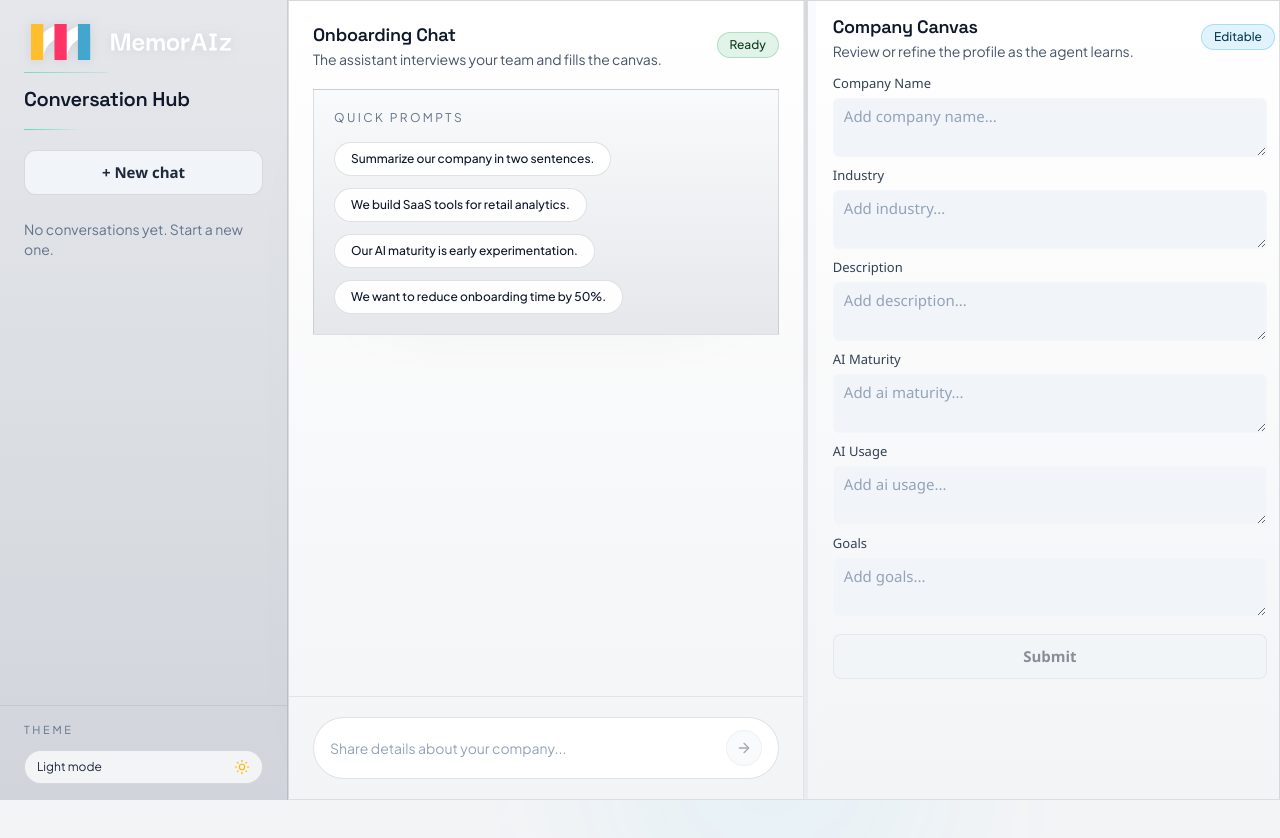
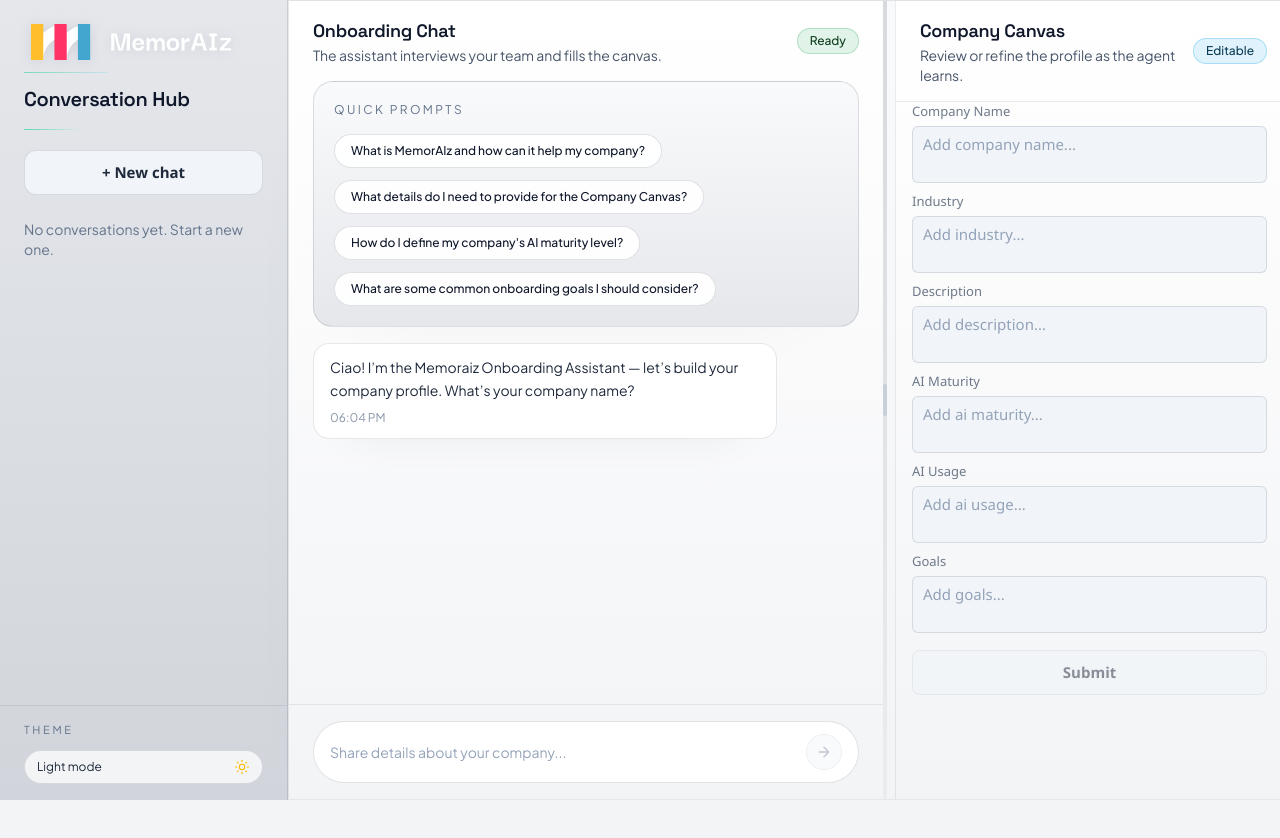
Before and after one commit to syed-waleed-ahmed/memoraiz-onboarding, a Next.js app: page / in a window 1280 px wide. Shown: the top 838 px of the page. After the commit the page ends 800 px from the top, so only its background shows below. Built offline with nearby package versions, Linux system fonts and the light colour scheme.

Commit message:
feat: Implement application structure, core UI components, and updated comprehensive documentation.

```diff
--- a/app/components/ChatClient.tsx
+++ b/app/components/ChatClient.tsx
@@ -15,6 +15,7 @@
   setCachedConversation,
 } from "@/lib/ui/conversationCache";
 import confetti from "canvas-confetti";
+
 
 type ChatRole = "assistant" | "user" | "system" | "tool";
 
@@ -54,14 +55,14 @@
 };
 
 const PROMPT_CHIPS = [
-  "Summarize our company in two sentences.",
-  "We build SaaS tools for retail analytics.",
-  "Our AI maturity is early experimentation.",
-  "We want to reduce onboarding time by 50%.",
+  "What is MemorAIz and how can it help my company?",
+  "What details do I need to provide for the Company Canvas?",
+  "How do I define my company's AI maturity level?",
+  "What are some common onboarding goals I should consider?",
 ];
 
 const WELCOME_MESSAGE =
-  "Hi! I’m the Memoraiz Onboarding Assistant — let’s build your company profile. What’s your company name?";
+  "Ciao! I’m the Memoraiz Onboarding Assistant — let’s build your company profile. What’s your company name?";
 
 function formatTimestamp(value?: string) {
   if (!value) return "Now";
@@ -84,13 +85,14 @@
   const [input, setInput] = useState("");
   const [queuedInput, setQueuedInput] = useState<string | null>(null);
   const [isTyping, setIsTyping] = useState(false);
-  const [leftWidth, setLeftWidth] = useState(52);
+  const [leftWidth, setLeftWidth] = useState(60);
   const [isResizing, setIsResizing] = useState(false);
   const [isCompact, setIsCompact] = useState(false);
+  const [activeTab, setActiveTab] = useState<"chat" | "canvas">("chat");
   const [editingMessageId, setEditingMessageId] = useState<string | null>(null);
   const [editingDraft, setEditingDraft] = useState("");
   const [copiedMessageId, setCopiedMessageId] = useState<string | null>(null);
-  const [openMenuId, setOpenMenuId] = useState<string | null>(null);
+  const [, setOpenMenuId] = useState<string | null>(null);
   const [feedbackById, setFeedbackById] = useState<Record<string, "up" | "down">>(
     {},
   );
@@ -102,6 +104,7 @@
   const saveTimerRef = useRef<number | null>(null);
   const copyTimerRef = useRef<number | null>(null);
   const scrollRef = useRef<HTMLDivElement | null>(null);
+  const dividerRef = useRef<HTMLDivElement | null>(null);
 
   useEffect(() => {
     const stable = getOrCreateStableUserId();
@@ -242,27 +245,55 @@
     });
   }, [activeConversationId, messages, profile, tabSessionId]);
 
-  useEffect(() => {
-    if (!isResizing || isCompact) return;
+  const handleDividerPointerDown = useCallback(
+    (e: React.PointerEvent<HTMLDivElement>) => {
+      if (isCompact) return;
+      e.preventDefault();
+      const el = e.currentTarget;
+      el.setPointerCapture(e.pointerId);
+      setIsResizing(true);
+      document.body.style.userSelect = "none";
+      document.body.style.cursor = "col-resize";
 
-    const handleMove = (event: PointerEvent) => {
+      const handleMove = (ev: PointerEvent) => {
         if (!containerRef.current) return;
         const rect = containerRef.current.getBoundingClientRect();
-      const next = ((event.clientX - rect.left) / rect.width) * 100;
-      const clamped = Math.min(64, Math.max(38, next));
-      setLeftWidth(clamped);
+        const next = ((ev.clientX - rect.left) / rect.width) * 100;
+        setLeftWidth(Math.min(72, Math.max(30, next)));
       };
 
-    const handleUp = () => setIsResizing(false);
+      const handleUp = () => {
+        el.removeEventListener("pointermove", handleMove);
+        el.removeEventListener("pointerup", handleUp);
+        el.removeEventListener("lostpointercapture", handleUp);
+        setIsResizing(false);
+        document.body.style.userSelect = "";
+        document.body.style.cursor = "";
+      };
 
-    window.addEventListener("pointermove", handleMove);
-    window.addEventListener("pointerup", handleUp);
+      el.addEventListener("pointermove", handleMove);
+      el.addEventListener("pointerup", handleUp);
+      el.addEventListener("lostpointercapture", handleUp);
+    },
+    [isCompact],
+  );
 
-    return () => {
-      window.removeEventListener("pointermove", handleMove);
-      window.removeEventListener("pointerup", handleUp);
+  useEffect(() => {
+    const handleNewChat = () => {
+      const nextTabSessionId = getOrCreateTabSessionId();
+      setTabSessionId(nextTabSessionId);
+      setTabSession(nextTabSessionId);
+      setActiveConversationId(null);
+      clearStoredActiveConversationId();
+      setMessages([]);
+      setProfile(EMPTY_PROFILE);
+      setInput("");
+      // Bootstrap will be triggered by effect if needed, or we just stay empty
     };
-  }, [isResizing, isCompact]);
+
+    window.addEventListener("memoraiz:new-chat", handleNewChat);
+    return () => window.removeEventListener("memoraiz:new-chat", handleNewChat);
+  }, []);
 
   useEffect(() => {
     if (!isTyping || !activeConversationId) {
@@ -316,19 +347,18 @@
     setIsTyping(false);
   }, []);
 
-  const welcomeMessage = useMemo<ChatMessage | null>(() => {
-    if (!activeConversationId) return null;
+  const welcomeMessage = useMemo<ChatMessage>(() => {
     return {
-      id: `welcome-${activeConversationId}`,
+      id: "welcome-message",
       role: "assistant",
       content: WELCOME_MESSAGE,
       createdAt: new Date().toISOString(),
     };
-  }, [activeConversationId]);
+  }, []);
 
   const visibleMessages = useMemo(() => {
     if (messages.length > 0) return messages;
-    return welcomeMessage ? [welcomeMessage] : [];
+    return [welcomeMessage];
   }, [messages, welcomeMessage]);
 
   const handleCopy = useCallback(async (messageId: string, text: string) => {
@@ -372,6 +402,7 @@
     if (stableUserId && tabSessionId && activeConversationId && !isTyping) {
       void regenerateFromMessage(editingMessageId, next);
     }
+    // eslint-disable-next-line react-hooks/exhaustive-deps
   }, [
     activeConversationId,
     cancelEditingMessage,
@@ -385,6 +416,7 @@
   const toggleFeedback = useCallback((messageId: string, value: "up" | "down") => {
     setFeedbackById((current) => {
       if (current[messageId] === value) {
+        // eslint-disable-next-line @typescript-eslint/no-unused-vars
         const { [messageId]: _, ...rest } = current;
         return rest;
       }
@@ -444,6 +476,7 @@
       setInput("");
       void handleSend(next);
     }
+    // eslint-disable-next-line react-hooks/exhaustive-deps
   }, [isTyping, queuedInput, activeConversationId, stableUserId, tabSessionId]);
 
   const applyProfileUpdate = (field: keyof CompanyProfile, value: string) => {
@@ -649,14 +682,31 @@
   const gridColumns = isCompact ? "1fr" : `${leftWidth}% 12px ${100 - leftWidth}%`;
 
   return (
+    <div className="flex flex-col flex-1 h-full min-h-0">
+      {isCompact && (
+        <div className="mobile-tab-bar">
+          <button
+            className={`mobile-tab${activeTab === "chat" ? " mobile-tab-active" : ""}`}
+            onClick={() => setActiveTab("chat")}
+          >
+            Chat
+          </button>
+          <button
+            className={`mobile-tab${activeTab === "canvas" ? " mobile-tab-active" : ""}`}
+            onClick={() => setActiveTab("canvas")}
+          >
+            Canvas
+          </button>
+        </div>
+      )}
       <div
         ref={containerRef}
         data-resizing={isResizing ? "true" : "false"}
-      className="app-shell grid h-auto flex-1 gap-0 overflow-hidden transition-[grid-template-columns] duration-150 lg:h-full"
-      style={{ gridTemplateColumns: gridColumns }}
+        className="app-shell grid flex-1 min-h-0 gap-0 transition-[grid-template-columns] duration-150"
+        style={{ gridTemplateColumns: gridColumns, gridTemplateRows: '1fr' }}
       >
-      <section className="panel flex h-auto flex-1 flex-col border-b border-white/10 min-h-[420px] lg:h-full lg:min-h-0 lg:border-b-0 lg:border-r">
-        <div className="chat-column mx-auto w-full px-6 py-5">
+        <section className={`panel flex flex-col min-h-0 border-b border-white/10 lg:border-b-0 lg:border-r${isCompact && activeTab !== "chat" ? " hidden" : ""}`}>
+          <div className="chat-column mx-auto w-full px-6 py-4">
             <div className="flex items-center justify-between">
               <div>
                 <h2 className="section-title heading-font text-lg font-semibold text-slate-100">
@@ -672,7 +722,7 @@
             </div>
           </div>
 
-        <div className="flex-1 min-h-0 overflow-y-auto blend-scroll no-scrollbar">
+          <div className="flex-1 min-h-0 overflow-y-auto blend-scroll chat-scroll-smooth">
             <div className="chat-column mx-auto w-full space-y-4 px-6 pb-6">
               {messages.length === 0 && (
                 <div className="panel-card p-5">
@@ -713,9 +763,20 @@
                         <div className="space-y-2">
                           <textarea
                             value={editingDraft}
-                          onChange={(event) => setEditingDraft(event.target.value)}
+                            onChange={(event) => {
+                              setEditingDraft(event.target.value);
+                              const el = event.target;
+                              el.style.height = 'auto';
+                              el.style.height = el.scrollHeight + 'px';
+                            }}
+                            ref={(el) => {
+                              if (el) {
+                                el.style.height = 'auto';
+                                el.style.height = el.scrollHeight + 'px';
+                              }
+                            }}
                             className="message-editor w-full rounded-xl border border-white/10 bg-transparent px-3 py-2 text-sm text-slate-100 outline-none focus:border-emerald-400/50"
-                          rows={3}
+                            style={{ resize: 'none', overflow: 'hidden' }}
                           />
                           <div className="flex items-center gap-2 text-xs">
                             <button
@@ -734,7 +795,22 @@
                         </div>
                       ) : (
                         <>
-                        <p>{message.content}</p>
+                          <div className="prose prose-invert prose-sm max-w-none text-slate-200 leading-relaxed">
+                            {message.content.split('\n').map((line, i) => {
+                              // Simple bold parser
+                              const parts = line.split(/(\*\*.*?\*\*)/g);
+                              return (
+                                <p key={i} className="mb-2 last:mb-0">
+                                  {parts.map((part, j) => {
+                                    if (part.startsWith('**') && part.endsWith('**')) {
+                                      return <strong key={j} className="font-semibold text-white">{part.slice(2, -2)}</strong>;
+                                    }
+                                    return part;
+                                  })}
+                                </p>
+                              );
+                            })}
+                          </div>
                           <div className="message-meta mt-2 flex items-center gap-2 text-xs text-slate-500">
                             <span>{formatTimestamp(message.createdAt)}</span>
                             {message.edited && message.role === "user" && (
@@ -873,7 +949,7 @@
           </div>
 
           <div className="border-t border-white/10">
-          <div className="chat-column mx-auto w-full px-6 py-5">
+            <div className="chat-column mx-auto w-full px-6 py-4">
               <div className="input-shell flex items-center gap-3 rounded-full px-4 py-3">
                 <input
                   value={input}
@@ -898,7 +974,7 @@
                       <rect x="6" y="6" width="12" height="12" rx="2" fill="currentColor" />
                     </svg>
                   ) : (
-                  <svg viewBox="0 0 24 24" aria-hidden="true" className="h-4 w-4" fill="none">
+                    <svg viewBox="0 0 24 24" aria-hidden="true" className={`h-4 w-4 ${input.trim() ? "text-white" : "text-slate-500"}`} fill="none">
                       <path
                         d="M12 5l7 7-7 7"
                         stroke="currentColor"
@@ -922,12 +998,13 @@
         </section>
 
         <div
-        onPointerDown={isCompact ? undefined : () => setIsResizing(true)}
+          ref={dividerRef}
+          onPointerDown={handleDividerPointerDown}
           className="divider-rail hidden cursor-col-resize lg:block"
         />
 
-      <section className="panel flex h-auto flex-1 flex-col min-h-[420px] lg:h-full lg:min-h-0 border-l border-white/5">
-        <div className="flex items-center justify-between px-4 py-3 border-b border-white/5">
+        <section className={`panel flex flex-col min-h-0 border-l border-white/10${isCompact && activeTab !== "canvas" ? " hidden" : ""}`}>
+          <div className="flex items-center justify-between px-6 py-4 border-b border-white/10">
             <div>
               <h2 className="section-title heading-font text-lg font-semibold text-slate-100">
                 Company Canvas
@@ -942,7 +1019,7 @@
           </div>
 
           <form
-          className="mt-0 flex-1 min-h-0 space-y-2 overflow-y-auto pl-4 pr-6 canvas-scroll"
+            className="mt-0 flex-1 min-h-0 space-y-2 pl-4 pr-6 overflow-y-auto canvas-scroll"
             onSubmit={async (e) => {
               e.preventDefault();
               if (!activeConversationId || !stableUserId) return;
@@ -983,17 +1060,27 @@
             ] as const).map(({ key, label }) => (
               <label
                 key={key}
-              className="label-caps block text-[13px] font-medium tracking-wide text-slate-600 mb-1 formal-canvas-label"
-              style={{ fontFamily: 'Segoe UI, Arial, Helvetica, sans-serif' }}
+                className="block text-[13px] font-medium tracking-wide text-slate-600 mb-1 formal-canvas-label"
               >
                 {label}
                 <textarea
                   value={profile[key]}
-                onChange={(event) => applyProfileUpdate(key, event.target.value)}
+                  onChange={(event) => {
+                    applyProfileUpdate(key, event.target.value);
+                    const el = event.target;
+                    el.style.height = 'auto';
+                    el.style.height = el.scrollHeight + 'px';
+                  }}
+                  ref={(el) => {
+                    if (el) {
+                      el.style.height = 'auto';
+                      el.style.height = el.scrollHeight + 'px';
+                    }
+                  }}
                   className="formal-canvas-textarea mt-1 w-full"
                   placeholder={`Add ${label.toLowerCase()}...`}
                   disabled={!canEditForm}
-                style={{ fontFamily: 'Segoe UI, Arial, Helvetica, sans-serif', fontSize: '15px', lineHeight: '1.5' }}
+                  style={{ overflow: 'hidden' }}
                 />
               </label>
             ))}
@@ -1013,6 +1100,7 @@
             </div>
           </form>
         </section>
-    </div >
+      </div>
+    </div>
   );
 }
--- a/app/components/ChatEmptyState.tsx
+++ /dev/null
@@ -1,27 +0,0 @@
-export default function ChatEmptyState() {
-  return (
-    <div className="group-data-[has-messages=true]:hidden">
-      <div className="text-3xl font-semibold text-white">
-        Hi there, where should we start?
-      </div>
-      <p className="mt-3 text-base text-slate-400">
-        Ask anything to begin your onboarding session.
-      </p>
-      <div className="mt-8 flex flex-wrap gap-3">
-        {[
-          "Create image",
-          "Write anything",
-          "Summarize our company",
-          "Draft onboarding goals",
-        ].map((label) => (
-          <button
-            key={label}
-            className="rounded-xl border border-white/10 px-4 py-2 text-sm text-slate-200 transition hover:border-white/20"
-          >
-            {label}
-          </button>
-        ))}
-      </div>
-    </div>
-  );
-}
--- a/app/components/ChatShell.tsx
+++ b/app/components/ChatShell.tsx
@@ -3,18 +3,16 @@
 
 export default function ChatShell() {
   return (
-    <main className="flex h-full flex-1 flex-col" aria-live="polite">
-      <div className="flex h-full flex-1 min-h-0">
+    <main className="flex min-h-0 flex-1 flex-col" aria-live="polite">
       <div
         id="chat-shell"
         data-has-messages="false"
-          className="group flex h-full w-full flex-col min-h-0"
+        className="group flex w-full flex-1 flex-col min-h-0"
       >
         <Suspense fallback={<div className="h-full w-full" />}>
           <ChatClient />
         </Suspense>
       </div>
-      </div>
     </main>
   );
 }
--- a/app/components/Sidebar.tsx
+++ b/app/components/Sidebar.tsx
@@ -5,7 +5,7 @@
 
 export default function Sidebar() {
   return (
-    <aside className="sidebar-shell flex w-full flex-col lg:w-72 lg:shrink-0">
+    <aside className="sidebar-shell flex w-full flex-col lg:w-72 lg:shrink-0 lg:h-full lg:overflow-y-auto canvas-scroll">
       <div className="px-6 pt-6">
         <div className="flex flex-col gap-3">
           <MemoraizLogo className="h-9 w-auto" />
--- a/app/globals.css
+++ b/app/globals.css
@@ -2,7 +2,7 @@
 .formal-canvas-label {
   font-family: 'Segoe UI', Arial, Helvetica, sans-serif !important;
   font-weight: 500;
-  color: #334155;
+  color: var(--muted);
   letter-spacing: normal !important;
   margin-bottom: 0.25rem;
 }
@@ -16,10 +16,10 @@
   border-radius: 6px !important;
   padding: 6px 10px !important;
   background: var(--surface-2) !important;
-  border: 1px solid rgba(255, 255, 255, 0.15) !important;
+  border: 1px solid var(--edge) !important;
   box-shadow: none !important;
   outline: none !important;
-  resize: vertical;
+  resize: none;
   transition: border-color 0.2s;
 }
 
@@ -89,7 +89,7 @@
 
 @media (min-width: 1024px) {
   body {
-    overflow: hidden;
+    overflow-y: auto;
   }
 }
 
@@ -180,7 +180,7 @@
 }
 
 .app-shell {
-  border: 1px solid var(--edge);
+  border: 1px solid rgba(255, 255, 255, 0.04);
   border-radius: 0;
   background: linear-gradient(180deg, rgba(18, 25, 36, 0.9) 0%, rgba(12, 16, 22, 0.95) 100%);
   box-shadow: 0 40px 120px -80px rgba(0, 0, 0, 0.95);
@@ -188,6 +188,7 @@
 }
 
 :root[data-theme="light"] .app-shell {
+  border-color: rgba(15, 23, 42, 0.08);
   background: linear-gradient(180deg, #f9fafb 0%, #f3f4f6 100%);
   box-shadow: 0 50px 120px -90px rgba(15, 23, 42, 0.10);
 }
@@ -202,7 +203,7 @@
 
 .panel-card {
   border: 1px solid var(--edge);
-  border-radius: 0;
+  border-radius: 20px;
   background: linear-gradient(180deg, rgba(21, 30, 43, 0.9) 0%, rgba(17, 24, 35, 0.96) 100%);
   box-shadow: 0 24px 70px -50px rgba(0, 0, 0, 0.9);
 }
@@ -349,6 +350,17 @@
   border: 1px solid var(--edge);
   background: rgba(18, 25, 36, 0.95);
   box-shadow: 0 20px 40px -30px rgba(0, 0, 0, 0.8);
+  transition: border-color 0.25s ease, box-shadow 0.25s ease;
+}
+
+.input-shell:focus-within {
+  border-color: rgba(56, 189, 248, 0.3);
+  box-shadow: 0 20px 40px -30px rgba(0, 0, 0, 0.8), 0 0 20px -8px rgba(56, 189, 248, 0.15);
+}
+
+:root[data-theme="light"] .input-shell:focus-within {
+  border-color: rgba(14, 165, 233, 0.3);
+  box-shadow: 0 20px 40px -32px rgba(15, 23, 42, 0.18), 0 0 20px -8px rgba(14, 165, 233, 0.1);
 }
 
 .message-editor {
@@ -565,11 +577,13 @@
 
 .conversation-item {
   border: 1px solid transparent;
+  transition: background 0.2s ease, border-color 0.2s ease, box-shadow 0.2s ease, transform 0.15s ease;
 }
 
 .conversation-item:hover {
   background: rgba(255, 255, 255, 0.05);
   border-color: rgba(255, 255, 255, 0.08);
+  transform: translateX(2px);
 }
 
 .conversation-item-active {
@@ -609,14 +623,35 @@
   transition: background 200ms ease, box-shadow 200ms ease;
   position: relative;
   width: 4px;
+  overflow: visible;
+  touch-action: none;
 }
 
 .divider-rail::before {
   content: "";
   position: absolute;
   inset: 0;
-  left: -10px;
-  right: -10px;
+  left: -14px;
+  right: -14px;
+  z-index: 10;
+}
+
+.divider-rail::after {
+  content: "";
+  position: absolute;
+  top: 50%;
+  left: 50%;
+  transform: translate(-50%, -50%);
+  width: 4px;
+  height: 32px;
+  border-radius: 999px;
+  background: rgba(148, 163, 184, 0.3);
+  transition: background 200ms ease, height 200ms ease;
+}
+
+.divider-rail:hover::after {
+  background: rgba(56, 189, 248, 0.5);
+  height: 48px;
 }
 
 .divider-rail:hover {
@@ -631,6 +666,38 @@
 
 :root[data-theme="light"] .divider-rail {
   background: linear-gradient(180deg, rgba(15, 23, 42, 0.15), rgba(15, 23, 42, 0.04));
+}
+
+/* ── Mobile tab switcher ─────────────────────────── */
+.mobile-tab-bar {
+  display: flex;
+  gap: 0;
+  border-bottom: 1px solid var(--edge);
+  background: var(--surface);
+}
+
+.mobile-tab {
+  flex: 1;
+  padding: 12px 0;
+  font-size: 13px;
+  font-weight: 600;
+  letter-spacing: 0.04em;
+  text-align: center;
+  color: var(--muted);
+  background: transparent;
+  border: none;
+  border-bottom: 2px solid transparent;
+  transition: color 0.2s ease, border-color 0.2s ease;
+  cursor: pointer;
+}
+
+.mobile-tab:hover {
+  color: var(--foreground);
+}
+
+.mobile-tab-active {
+  color: var(--accent-2);
+  border-bottom-color: var(--accent-2);
 }
 
 @keyframes fadeUp {
@@ -648,6 +715,37 @@
 .fade-up {
   will-change: transform, opacity;
   animation: fadeUp 450ms ease-out both;
+}
+
+/* Message slide-in animation */
+@keyframes messageIn {
+  from {
+    opacity: 0;
+    transform: translateY(6px);
+  }
+
+  to {
+    opacity: 1;
+    transform: translateY(0);
+  }
+}
+
+.message-row {
+  animation: messageIn 300ms ease-out both;
+}
+
+/* Subtle hover lift on message bubbles */
+.message-bubble {
+  transition: transform 0.2s ease, box-shadow 0.2s ease;
+}
+
+.message-bubble:hover {
+  transform: translateY(-1px);
+}
+
+/* Smooth scrolling for chat */
+.chat-scroll-smooth {
+  scroll-behavior: smooth;
 }
 
 .blend-scroll {
--- a/app/layout.tsx
+++ b/app/layout.tsx
@@ -33,7 +33,7 @@
   return (
     <html lang="en">
       <body
-        className={`${plusJakartaSans.variable} ${spaceGrotesk.variable} antialiased`}
+        className={`${plusJakartaSans.variable} ${spaceGrotesk.variable} antialiased flex flex-col min-h-screen lg:h-screen lg:overflow-hidden`}
         suppressHydrationWarning
       >
         {process.env.NEXT_PUBLIC_VERCEL_ENV === "production" && (
@@ -43,7 +43,7 @@
           </>
         )}
         <div className="pointer-events-none absolute inset-0 app-grid opacity-60" />
-        <div className="pointer-events-none absolute inset-0">
+        <div className="pointer-events-none absolute inset-0 overflow-hidden">
           <div className="glow-orb absolute -top-32 left-1/4 h-[420px] w-[420px] rounded-full bg-emerald-400/10 blur-[80px]" />
           <div className="glow-orb absolute -bottom-40 right-1/4 h-[380px] w-[380px] rounded-full bg-sky-400/10 blur-[80px]" />
         </div>
--- a/app/page.tsx
+++ b/app/page.tsx
@@ -3,16 +3,9 @@
 
 export default function Home() {
   return (
-    <div className="relative min-h-screen w-full overflow-y-auto bg-[var(--background)] text-[color:var(--foreground)] lg:fixed lg:inset-0 lg:h-screen lg:w-screen lg:overflow-hidden">
-      <div className="pointer-events-none absolute inset-0 app-grid opacity-60" />
-      <div className="pointer-events-none absolute inset-0">
-        <div className="glow-orb absolute -top-32 left-1/4 h-[420px] w-[420px] rounded-full bg-emerald-400/10 blur-[140px]" />
-        <div className="glow-orb absolute -bottom-40 right-1/4 h-[380px] w-[380px] rounded-full bg-sky-400/10 blur-[140px]" />
-      </div>
-      <div className="relative z-10 flex h-full w-full flex-col fade-up lg:flex-row">
-        <Sidebar />
-        <ChatShell />
-      </div>
+    <div className="relative flex w-full flex-1 flex-col fade-up lg:flex-row bg-[var(--background)] text-[color:var(--foreground)] lg:overflow-hidden">
+      <Sidebar />
+      <ChatShell />
     </div>
   );
 }
```
Also changed, not shown: app/components/SidebarClient.tsx (+18 -23 lines), 2 other files (tests, documents, lock files or other folders). Lines whose indentation alone changed are shown as unchanged.
